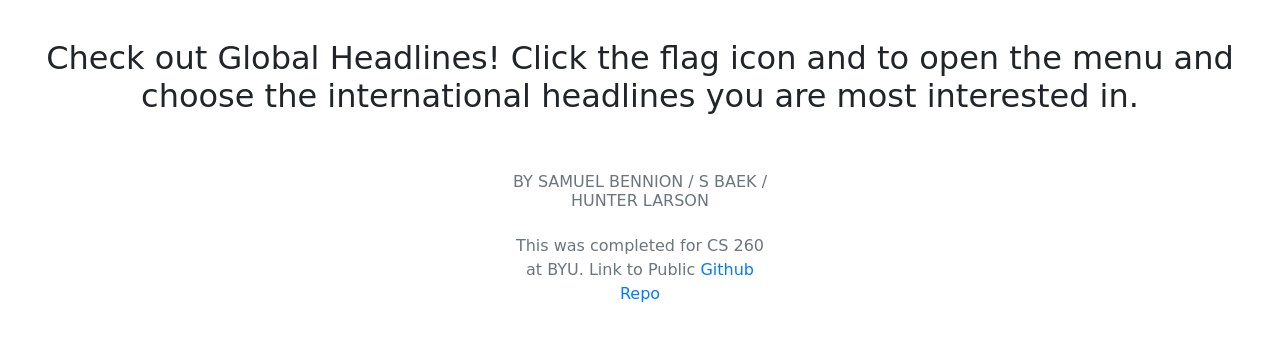
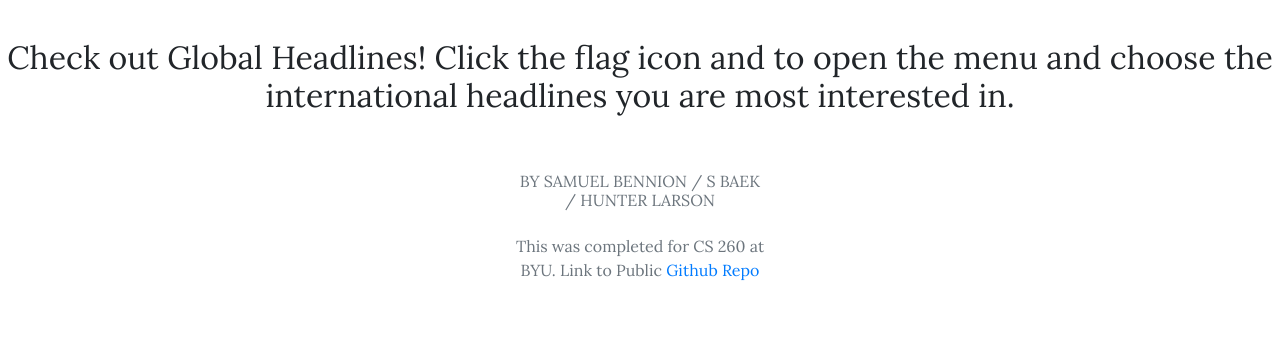
Before and after one commit to sambennion/News-App, a plain HTML site: page index.html in a window 1280 px wide. Drawn offline with nearby package versions, Linux system fonts and the light colour scheme; no server answers; some icons are missing.

Commit message:
Add google font for readablity and consistancy accross platforms

```diff
--- a/index.html
+++ b/index.html
@@ -7,6 +7,9 @@
   <link rel="stylesheet" href="styles.css">
   <link rel="stylesheet" href="https://stackpath.bootstrapcdn.com/bootstrap/4.1.3/css/bootstrap.min.css" integrity="sha384-MCw98/SFnGE8fJT3GXwEOngsV7Zt27NXFoaoApmYm81iuXoPkFOJwJ8ERdknLPMO" crossorigin="anonymous">
   <link rel="stylesheet" href="navstyles.css">
+  <link rel="preconnect" href="https://fonts.googleapis.com">
+<link rel="preconnect" href="https://fonts.gstatic.com" crossorigin>
+<link href="https://fonts.googleapis.com/css2?family=Lora&family=Noto+Sans+Display&display=swap" rel="stylesheet">
 </head>
 
 <body>
--- a/styles.css
+++ b/styles.css
@@ -6,7 +6,7 @@ body{
   box-sizing: border-box;
   padding: 0;
   margin: 0;
-  font-family: 'Bebas Neue', cursive;
+  font-family: 'Lora', serif;
 }
 
 a {
```
